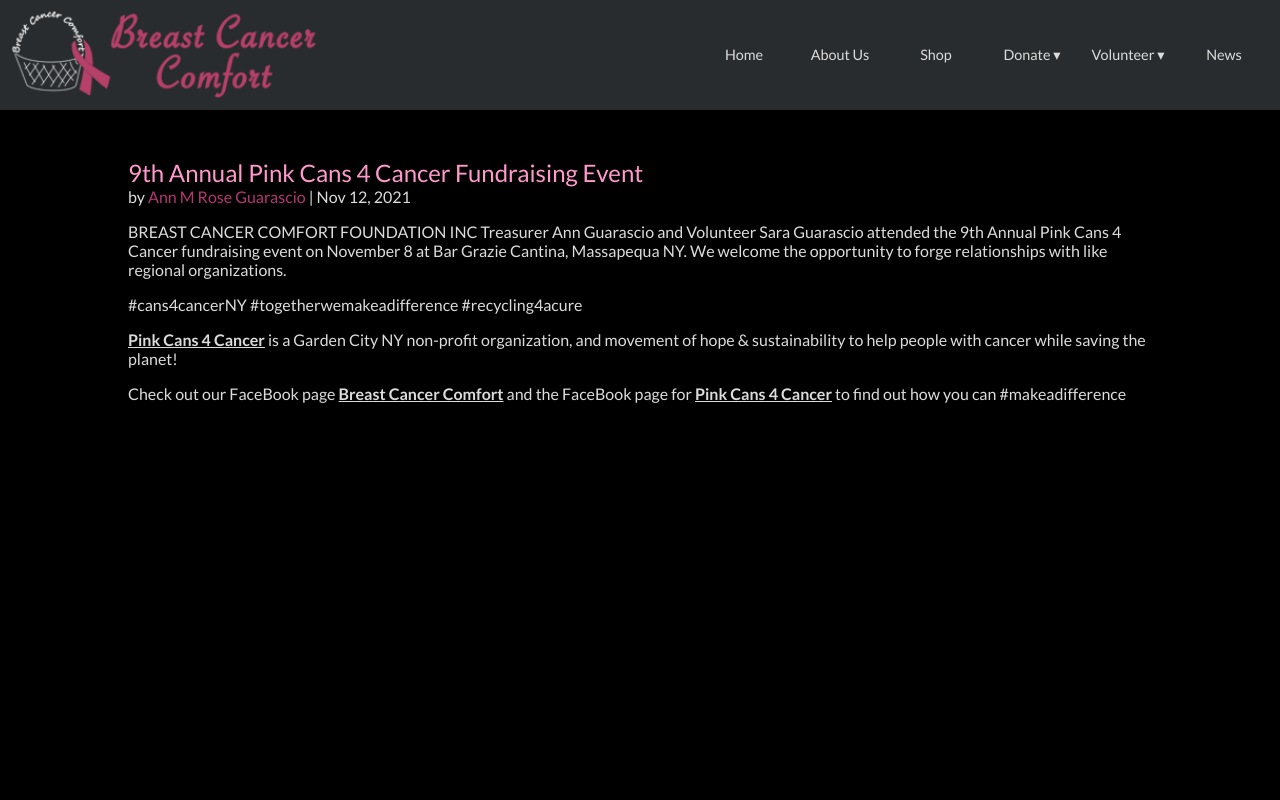
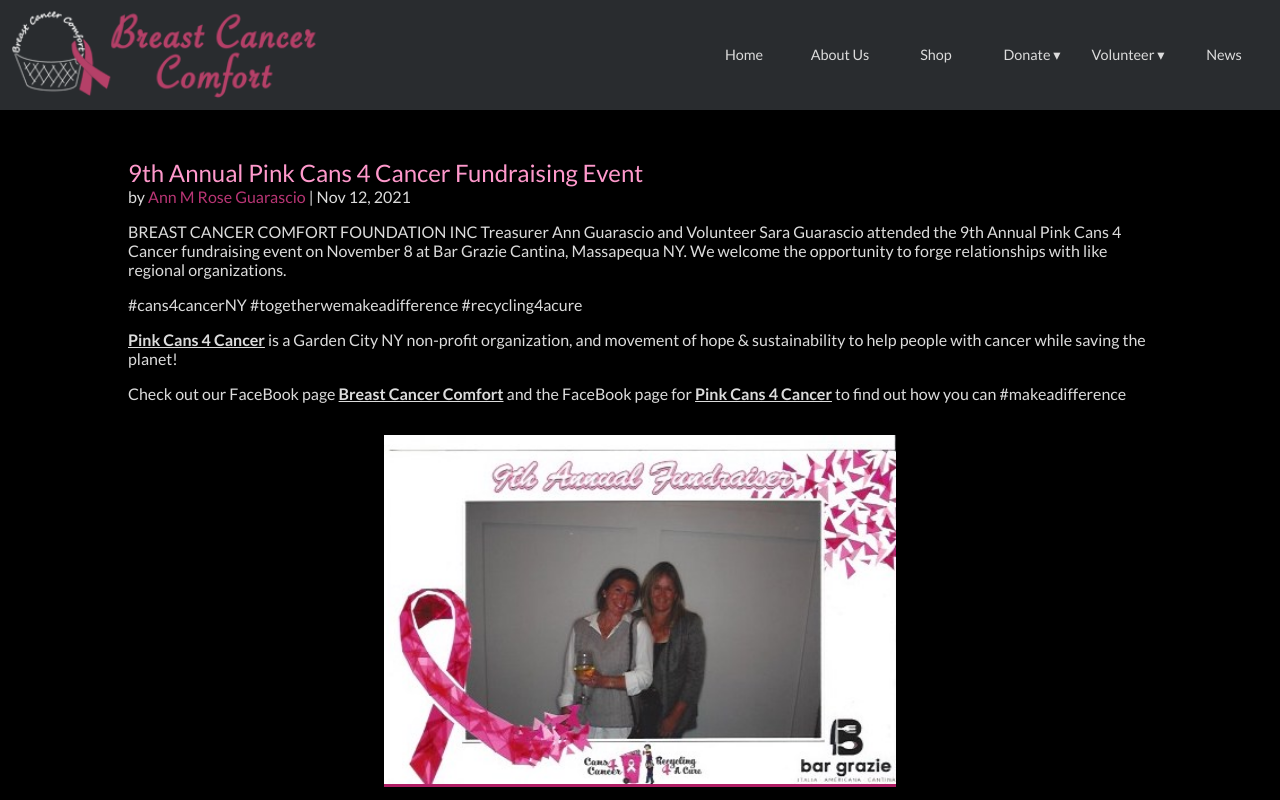
Before and after one commit to vishalicious213/bcc-v2, a Next.js app: page /news/2021-11-12 in a window 1280 px wide. Shown: the top 800 px of the page. Built offline with nearby package versions, Linux system fonts and the light colour scheme.

Commit message:
added image to 2021-11-12.js

```diff
--- a/pages/news/2021-11-12.js
+++ b/pages/news/2021-11-12.js
@@ -23,6 +23,10 @@ export default function Post() {
                 <p>#cans4cancerNY #togetherwemakeadifference #recycling4acure</p>
                 <p><a className='link' target="_blank" rel="noopener" href='https://recycling4acure.org/'>Pink Cans 4 Cancer</a> is a Garden City NY non-profit organization, and movement of hope & sustainability to help people with cancer while saving the planet!</p>
                 <p>Check out our FaceBook page <a className='link' target="_blank" rel="noopener" href='https://www.facebook.com/breastcancercomfort/'>Breast Cancer Comfort</a> and the FaceBook page for <a className='link' target="_blank" rel="noopener" href='https://www.facebook.com/Cans4CancerNY'>Pink Cans 4 Cancer</a> to find out how you can #makeadifference</p>
+
+                <div className='img-container'>
+                    <img src='/news/2021-11-12.jpg' alt='' />
+                </div>
             </div>
         </main>
 
@@ -53,6 +57,15 @@ export default function Post() {
             text-decoration: underline;
             font-weight: bold;
           }
+
+          .img-container {
+              width: 50%;
+              margin: 2rem auto;
+          }
+
+          img {
+              width: 100%;
+          }
           `}
         </style>
     </div>
```
Also changed, not shown: public/news/2021-11-12.jpg (renamed from public/news/cans-photo-1.jpeg).
